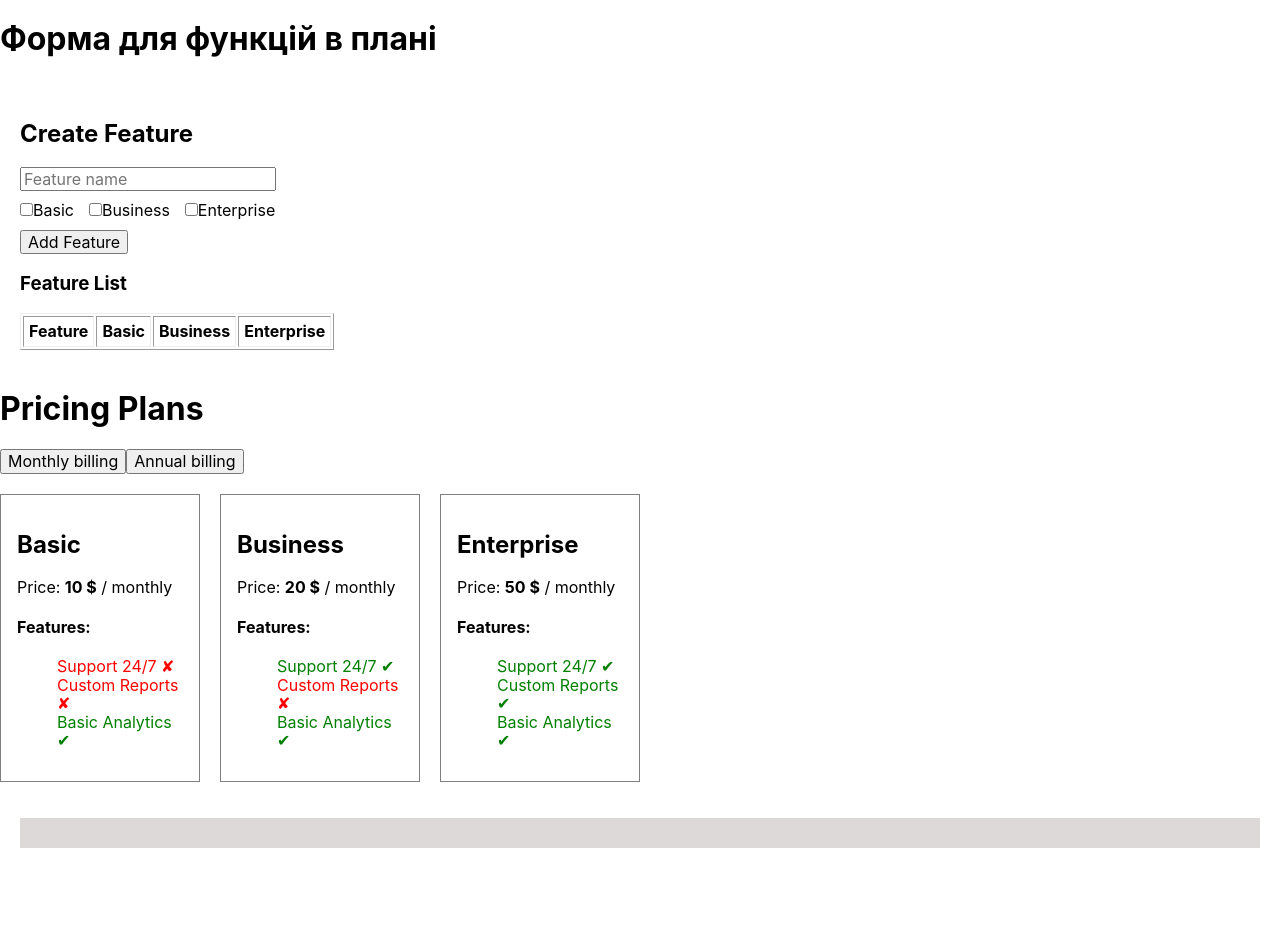
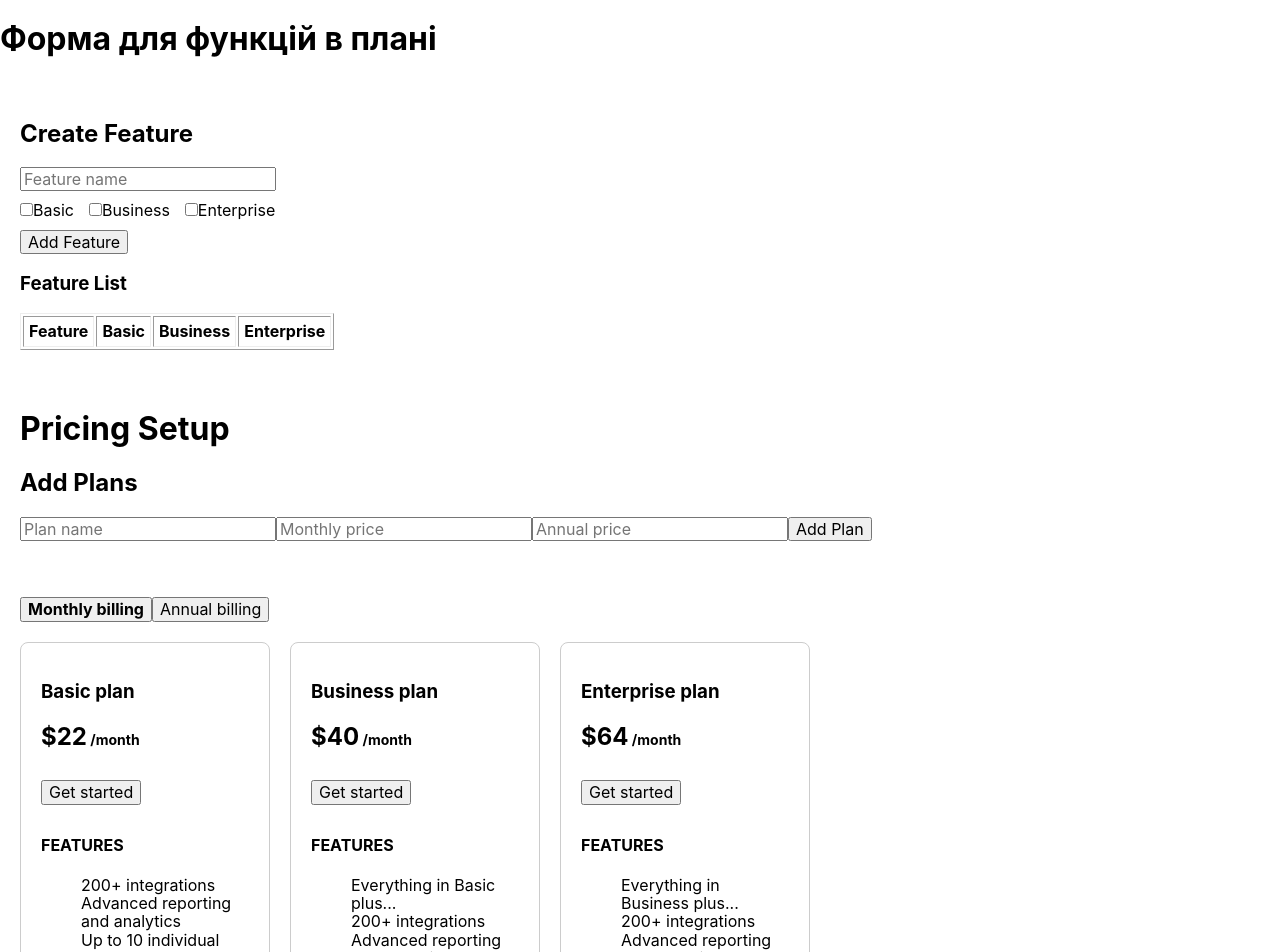
Before and after one commit to ValentynaJasochka/calendar, a React (Create React App) app: page / in a window 1280 px wide. Shown: the top 952 px of the page. Before the commit the page ends 914 px from the top, so only its background shows below. Built offline with nearby package versions, Linux system fonts and the light colour scheme.

Commit message:
prise-block-UA

```diff
--- a/src/Components/PriceBlock/BasicForm.jsx
+++ b/src/Components/PriceBlock/BasicForm.jsx
@@ -1,85 +1,124 @@
 import { useState } from "react";
 
- export const BasicForm = () =>{
-  const [plans, setPlans] = useState([
-    {
-      name: "Basic",
-      pricing: { monthly: 10, annual: 100 },
-    },
-    {
-      name: "Business",
-      pricing: { monthly: 20, annual: 200 },
-    },
-    {
-      name: "Enterprise",
-      pricing: { monthly: 50, annual: 500 },
-    },
+export const BasicForm = () => {
+  const [plans, setPlans] = useState([]);
+  const [features, setFeatures] = useState([]);
+  const [step, setStep] = useState(1);
+
+  // тимчасові стейти для введення планів
+  const [planName, setPlanName] = useState("");
+  const [monthly, setMonthly] = useState("");
+  const [annual, setAnnual] = useState("");
+
+  // тимчасові стейти для введення фіч
+  const [featureName, setFeatureName] = useState("");
+  const [availableIn, setAvailableIn] = useState([]);
+
+  // додаємо новий план
+  const addPlan = () => {
+    if (!planName || !monthly || !annual) return;
+    setPlans((prev) => [
+      ...prev,
+      { name: planName, pricing: { monthly: +monthly, annual: +annual } },
     ]);
+    setPlanName("");
+    setMonthly("");
+    setAnnual("");
+  };
 
-  const [features, setFeatures] = useState([
-    {
-      name: "Support 24/7",
-      availableIn: ["Business", "Enterprise"], // доступно лише для цих планів
-    },
-    {
-      name: "Custom Reports",
-      availableIn: ["Enterprise"],
-    },
-    {
-      name: "Basic Analytics",
-      availableIn: ["Basic", "Business", "Enterprise"],
-    },
-  ]);
+  // додаємо нову фічу
+  const addFeature = () => {
+    if (!featureName || availableIn.length === 0) return;
+    setFeatures((prev) => [...prev, { name: featureName, availableIn }]);
+    setFeatureName("");
+    setAvailableIn([]);
+  };
 
-  // active billing type (monthly or annual)
-  const [billingType, setBillingType] = useState("monthly");
+  // toggle вибору планів для фічі
+  const togglePlanForFeature = (plan) => {
+    setAvailableIn((prev) =>
+      prev.includes(plan) ? prev.filter((p) => p !== plan) : [...prev, plan]
+    );
+  };
 
   return (
+    <div style={{ padding: "20px" }}>
+      <h1>Pricing Setup</h1>
+
+      {/* STEP 1: Створення тарифних планів */}
+      {step === 1 && (
         <div>
-      <h1>Pricing Plans</h1>
+          <h2>Add Plans</h2>
+          <input
+            type="text"
+            placeholder="Plan name"
+            value={planName}
+            onChange={(e) => setPlanName(e.target.value)}
+          />
+          <input
+            type="number"
+            placeholder="Monthly price"
+            value={monthly}
+            onChange={(e) => setMonthly(e.target.value)}
+          />
+          <input
+            type="number"
+            placeholder="Annual price"
+            value={annual}
+            onChange={(e) => setAnnual(e.target.value)}
+          />
+          <button onClick={addPlan}>Add Plan</button>
 
-      {/* Перемикач типу підписки */}
+          <ul>
+            {plans.map((p) => (
+              <li key={p.name}>
+                {p.name} — {p.pricing.monthly}$/mo, {p.pricing.annual}$/yr
+              </li>
+            ))}
+          </ul>
+
+          {plans.length > 0 && (
+            <button onClick={() => setStep(2)}>Next: Add Features</button>
+          )}
+        </div>
+      )}
+
+      {/* STEP 2: Створення фіч */}
+      {step === 2 && (
         <div>
-        <button onClick={() => setBillingType("monthly")}>
-          Monthly billing
-        </button>
-        <button onClick={() => setBillingType("annual")}>
-          Annual billing
-        </button>
+          <h2>Add Features</h2>
+          <input
+            type="text"
+            placeholder="Feature name"
+            value={featureName}
+            onChange={(e) => setFeatureName(e.target.value)}
+          />
+
+          <div>
+            <p>Available in:</p>
+            {plans.map((p) => (
+              <label key={p.name} style={{ marginRight: "10px" }}>
+                <input
+                  type="checkbox"
+                  checked={availableIn.includes(p.name)}
+                  onChange={() => togglePlanForFeature(p.name)}
+                />
+                {p.name}
+              </label>
+            ))}
           </div>
 
-      {/* Рендер планів */}
-      <div style={{ display: "flex", gap: "20px", marginTop: "20px" }}>
-        {plans.map((plan) => (
-          <div
-            key={plan.name}
-            style={{ border: "1px solid gray", padding: "16px", width: "200px" }}
-          >
-            <h2>{plan.name}</h2>
-            <p>
-              Price: <strong>{plan.pricing[billingType]} $</strong> /{" "}
-              {billingType}
-            </p>
+          <button onClick={addFeature}>Add Feature</button>
 
-            <h4>Features:</h4>
           <ul>
-              {features.map((feature) => (
-                <li
-                  key={feature.name}
-                  style={{
-                    color: feature.availableIn.includes(plan.name)
-                      ? "green"
-                      : "red",
-                  }}
-                >
-                  {feature.name}{" "}
-                  {feature.availableIn.includes(plan.name) ? "✔" : "✘"}
+            {features.map((f, idx) => (
+              <li key={idx}>
+                {f.name} → {f.availableIn.join(", ")}
               </li>
             ))}
           </ul>
         </div>
-        ))}
-      </div>
+      )}
     </div>
   );
 }
--- a/src/Components/PriceBlock/PriceBlock.jsx
+++ b/src/Components/PriceBlock/PriceBlock.jsx
@@ -1,5 +1,6 @@
 import { BasicForm } from "./BasicForm"
 import { FeatureForm } from "./FeatureForm"
+import { PricingBlockUI } from "./PriceBlockUa"
 
 export const  PriceBlock=  () =>{
   return (
@@ -8,5 +9,6 @@ export const  PriceBlock=  () =>{
 
    <FeatureForm/>
    <BasicForm/>
+   <PricingBlockUI/>
    </div>)
 }
--- /dev/null
+++ b/src/Components/PriceBlock/PriceBlockUa.jsx
@@ -0,0 +1,101 @@
+import { useState } from "react";
+
+const plans = [
+  {
+    name: "Basic",
+    monthly: 22,
+    annual: 220,
+    features: [
+      "200+ integrations",
+      "Advanced reporting and analytics",
+      "Up to 10 individual users",
+      "20GB individual data each user",
+      "Basic chat and email support",
+    ],
+  },
+  {
+    name: "Business",
+    monthly: 40,
+    annual: 400,
+    features: [
+      "Everything in Basic plus...",
+      "200+ integrations",
+      "Advanced reporting and analytics",
+      "Up to 20 individual users",
+      "40GB individual data each user",
+      "Priority chat and email support",
+    ],
+  },
+  {
+    name: "Enterprise",
+    monthly: 64,
+    annual: 640,
+    features: [
+      "Everything in Business plus...",
+      "200+ integrations",
+      "Advanced reporting and analytics",
+      "Unlimited individual users",
+      "Unlimited individual data",
+      "Personalized + priority service",
+    ],
+  },
+];
+
+export const PricingBlockUI = () => {
+  const [billingType, setBillingType] = useState("monthly");
+
+  return (
+    <div style={{ padding: "20px" }}>
+      {/* Toggle */}
+      <div style={{ marginBottom: "20px" }}>
+        <button
+          onClick={() => setBillingType("monthly")}
+          style={{
+            fontWeight: billingType === "monthly" ? "bold" : "normal",
+          }}
+        >
+          Monthly billing
+        </button>
+        <button
+          onClick={() => setBillingType("annual")}
+          style={{
+            fontWeight: billingType === "annual" ? "bold" : "normal",
+          }}
+        >
+          Annual billing
+        </button>
+      </div>
+
+      {/* Cards */}
+      <div style={{ display: "flex", gap: "20px" }}>
+        {plans.map((plan) => (
+          <div
+            key={plan.name}
+            style={{
+              border: "1px solid #ccc",
+              borderRadius: "8px",
+              padding: "20px",
+              width: "250px",
+            }}
+          >
+            <h3>{plan.name} plan</h3>
+            <h2>
+              ${billingType === "monthly" ? plan.monthly : plan.annual}
+              <span style={{ fontSize: "14px" }}>
+                {billingType === "monthly" ? " /month" : " /year"}
+              </span>
+            </h2>
+            <button style={{ margin: "10px 0" }}>Get started</button>
+
+            <h4>FEATURES</h4>
+            <ul>
+              {plan.features.map((f, i) => (
+                <li key={i}>{f}</li>
+              ))}
+            </ul>
+          </div>
+        ))}
+      </div>
+    </div>
+  );
+}
```
Lines whose indentation alone changed are shown as unchanged.
